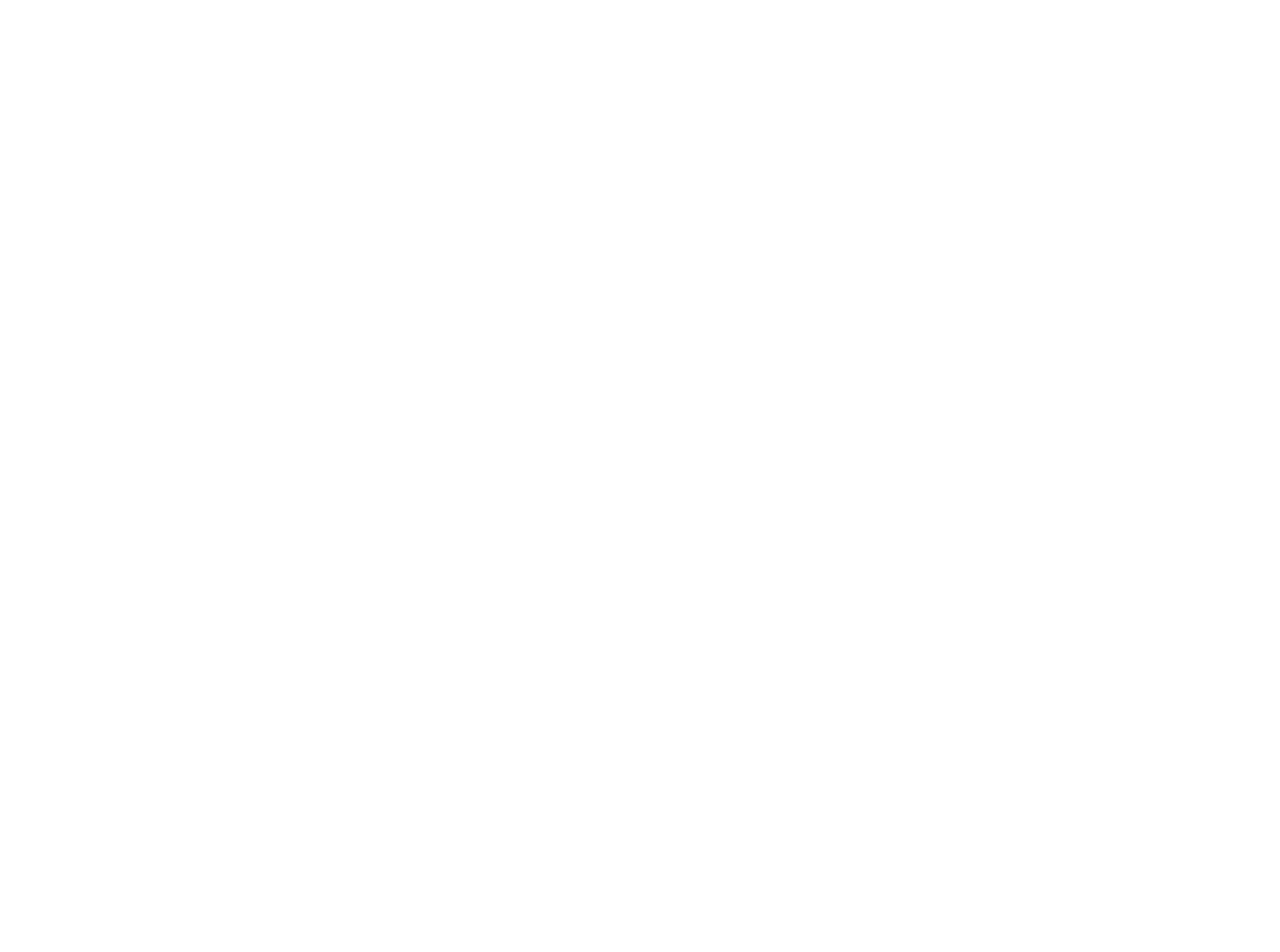
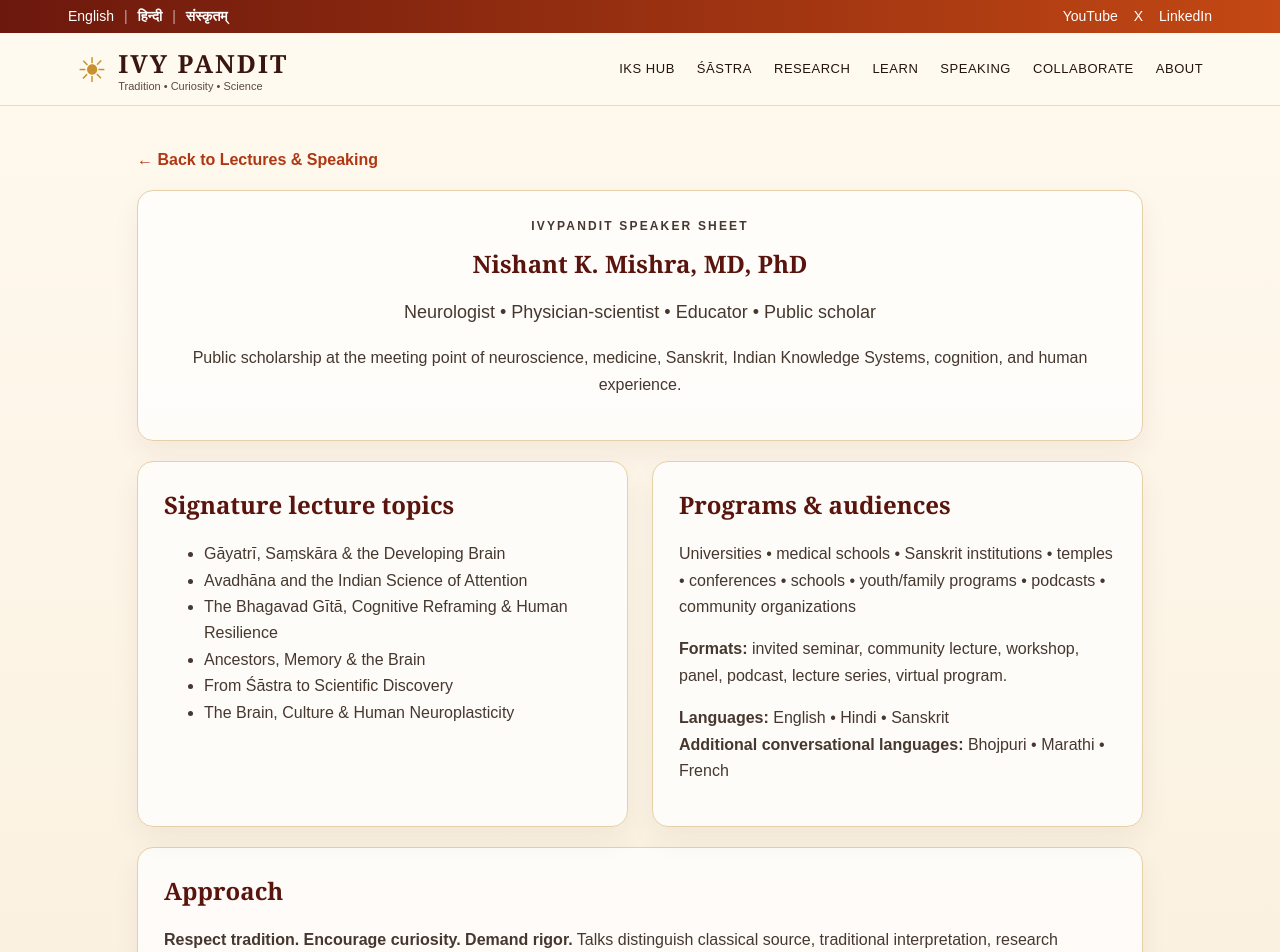
Before and after one commit to nishmishra/ivypandit-v2, a Next.js app: page /speaking/speaker-sheet in a window 1280 px wide. Before the commit this address had no page. Shown: the top 952 px of the page. Before the commit the page ends 800 px from the top, so only its background shows below. Built offline with nearby package versions, Linux system fonts and the light colour scheme.

Commit message:
Add printable one-page speaker sheet

```diff
--- /dev/null
+++ b/app/speaking/speaker-sheet/page.tsx
@@ -0,0 +1,35 @@
+import Link from 'next/link';
+
+const topics = [
+  'Gāyatrī, Saṃskāra & the Developing Brain',
+  'Avadhāna and the Indian Science of Attention',
+  'The Bhagavad Gītā, Cognitive Reframing & Human Resilience',
+  'Ancestors, Memory & the Brain',
+  'From Śāstra to Scientific Discovery',
+  'The Brain, Culture & Human Neuroplasticity'
+];
+
+export default function SpeakerSheet(){return <>
+  <style>{`@media print{.topbar,.footer,.speakerSheetNav{display:none!important}.speakerSheet{padding:18px!important;max-width:900px!important}.speakerSheet .panel{box-shadow:none!important}.speakerSheet h1{font-size:34px!important}.speakerSheet p,.speakerSheet li{font-size:13px!important}.speakerSheet section{break-inside:avoid}}`}</style>
+  <main className="content speakerSheet">
+    <div className="speakerSheetNav" style={{marginBottom:'20px'}}><Link className="textLink" href="/speaking">← Back to Lectures & Speaking</Link></div>
+    <section className="panel" style={{textAlign:'center'}}>
+      <p className="kicker">IvyPandit Speaker Sheet</p>
+      <h1 style={{margin:'4px 0 8px',color:'#5a140e'}}>Nishant K. Mishra, MD, PhD</h1>
+      <p style={{fontSize:'18px'}}>Neurologist • Physician-scientist • Educator • Public scholar</p>
+      <p>Public scholarship at the meeting point of neuroscience, medicine, Sanskrit, Indian Knowledge Systems, cognition, and human experience.</p>
+    </section>
+
+    <section className="twoCol" style={{marginTop:'20px'}}>
+      <div className="panel"><h2>Signature lecture topics</h2><ul>{topics.map(t=><li key={t}>{t}</li>)}</ul></div>
+      <div className="panel"><h2>Programs & audiences</h2><p>Universities • medical schools • Sanskrit institutions • temples • conferences • schools • youth/family programs • podcasts • community organizations</p><p><b>Formats:</b> invited seminar, community lecture, workshop, panel, podcast, lecture series, virtual program.</p><p><b>Languages:</b> English • Hindi • Sanskrit<br/><b>Additional conversational languages:</b> Bhojpuri • Marathi • French</p></div>
+    </section>
+
+    <section className="panel" style={{marginTop:'20px'}}><h2>Approach</h2><p><b>Respect tradition. Encourage curiosity. Demand rigor.</b> Talks distinguish classical source, traditional interpretation, research question, and scientific evidence. Classical material is not presented as a modern science textbook, and scientific analogies are identified as analogies rather than proof.</p></section>
+
+    <section className="twoCol" style={{marginTop:'20px'}}>
+      <div className="panel"><h2>Selected scholarly themes</h2><p>Stroke and brain health • human neuroplasticity • bilingualism • attention and memory • cultural expertise • Avadhāna • Gāyatrī and Sandhyā • Bhagavad Gītā • Mahābhārata • Pitṛpakṣa and ancestral memory • IKS research method.</p></div>
+      <div className="panel"><h2>Contact</h2><p><b>Email:</b> <a className="textLink" href="mailto:nishant.mishra@ivypandit.com">nishant.mishra@ivypandit.com</a></p><p><b>Website:</b> ivypandit.com/speaking<br/><b>YouTube:</b> @IvyPandit<br/><b>LinkedIn:</b> IvyPandit</p><p>Honorarium and travel arrangements may be discussed depending on the organization, location, and format.</p></div>
+    </section>
+  </main>
+</>}
```
